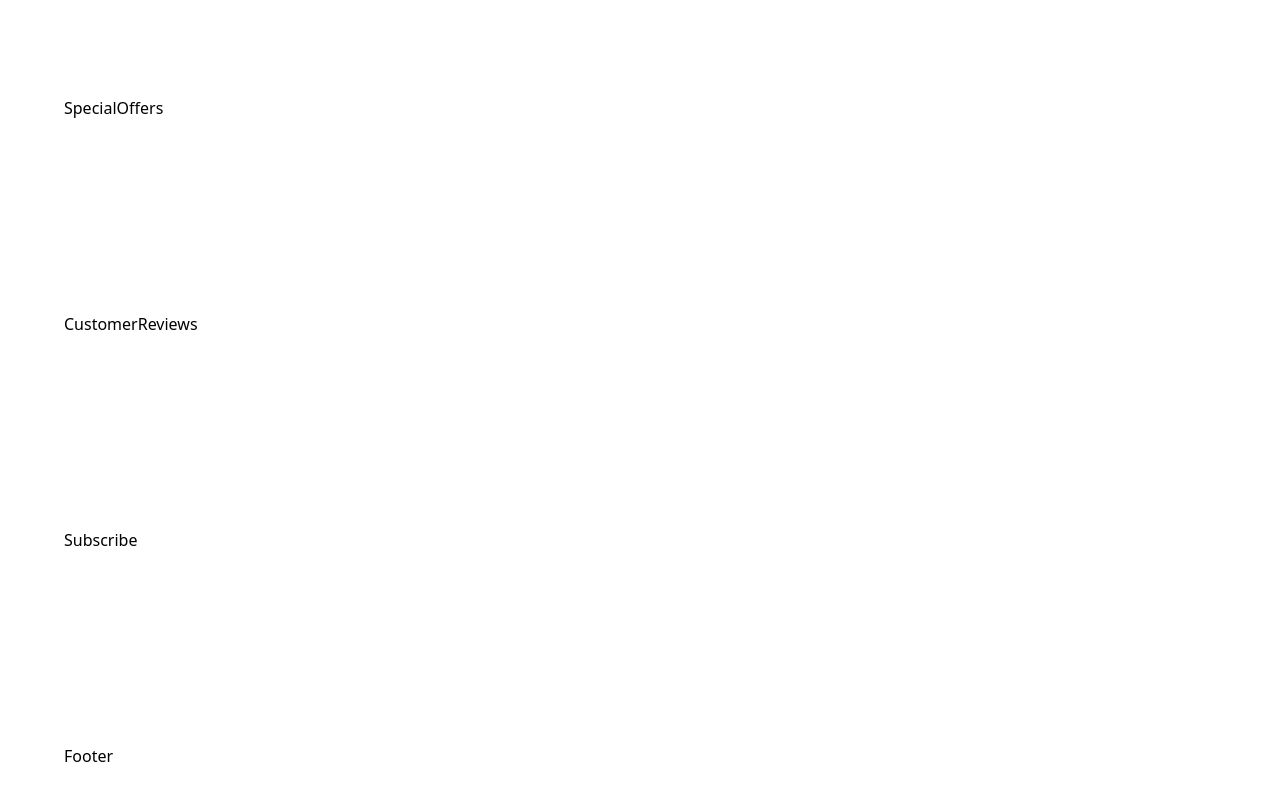
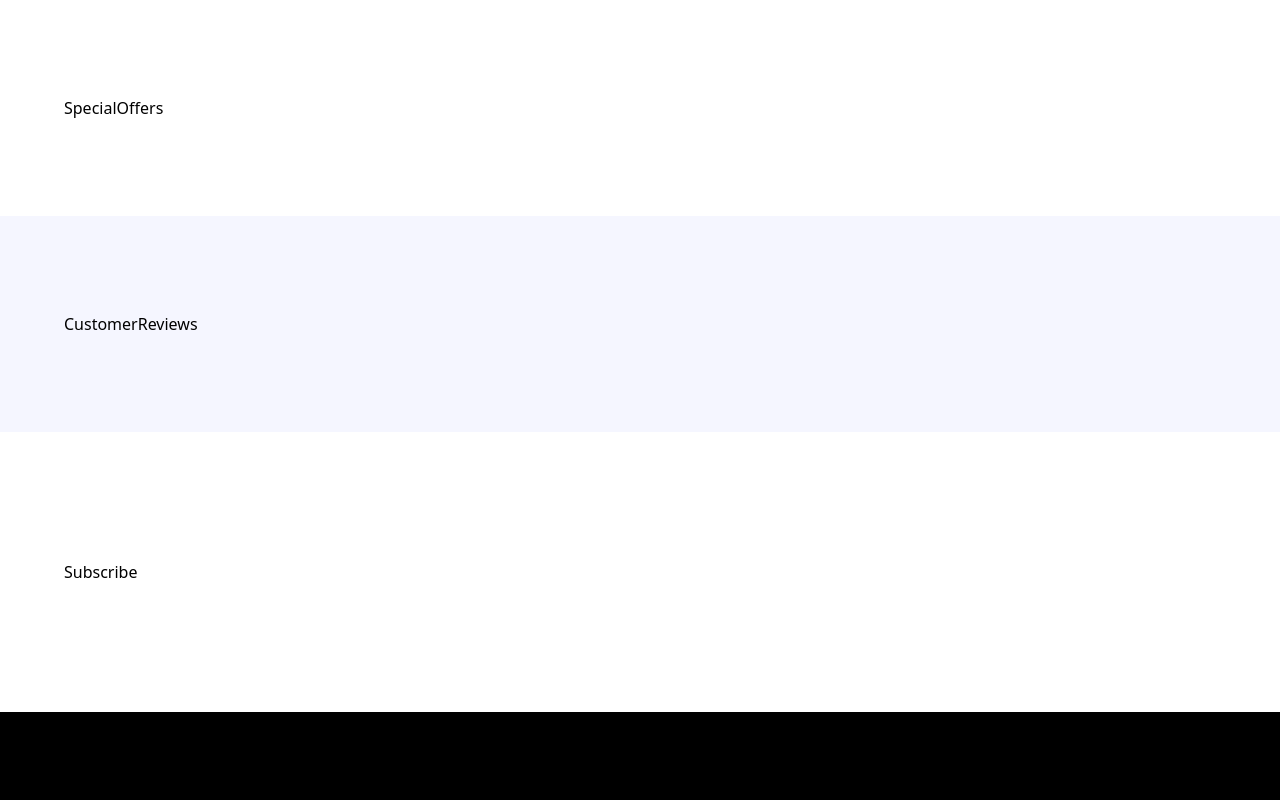
Before and after one commit to Kabileshwaran183/P15-Ecommerce-site, a React (Vite) app: page / in a window 1280 px wide. Shown: the part 680-1480 px from the top of the page. Built offline with nearby package versions, Linux system fonts and the light colour scheme; a web font is replaced by a local one.

Commit message:
created the sections of our proj

```diff
--- a/src/App.jsx
+++ b/src/App.jsx
@@ -16,13 +16,13 @@ const App = () => (
     <section className="padding">
       SpecialOffers
     </section>
-    <section className="padding">
+    <section className="padding bg-pale-blue">
       CustomerReviews
     </section>
-    <section className="padding">
+    <section className="padding-x sm:py-32 py-16 w-full">
       Subscribe
     </section>
-    <section className="padding">
+    <section className="bg-black padding-x padding-t pb-8">
       Footer
     </section>
 
--- /dev/null
+++ b/src/Sections/CustomerReviews.jsx
@@ -0,0 +1,8 @@
+
+const CustomerReviews = () => {
+  return (
+    <div>CustomerReviews</div>
+  )
+}
+
+export default CustomerReviews
--- /dev/null
+++ b/src/Sections/Footer.jsx
@@ -0,0 +1,8 @@
+
+const Footer = () => {
+  return (
+    <div>Footer</div>
+  )
+}
+
+export default Footer
--- /dev/null
+++ b/src/Sections/Hero.jsx
@@ -0,0 +1,8 @@
+
+const Hero = () => {
+  return (
+    <div>Hero</div>
+  )
+}
+
+export default Hero
--- /dev/null
+++ b/src/Sections/PopularProducts.jsx
@@ -0,0 +1,8 @@
+
+const PopularProducts = () => {
+  return (
+    <div>PopularProducts</div>
+  )
+}
+
+export default PopularProducts
--- /dev/null
+++ b/src/Sections/Services.jsx
@@ -0,0 +1,9 @@
+
+
+const Services = () => {
+  return (
+    <div>Services</div>
+  )
+}
+
+export default Services
--- /dev/null
+++ b/src/Sections/SpecialOffers.jsx
@@ -0,0 +1,8 @@
+
+const SpecialOffers = () => {
+  return (
+    <div>SpecialOffers</div>
+  )
+}
+
+export default SpecialOffers
--- /dev/null
+++ b/src/Sections/Subscribe.jsx
@@ -0,0 +1,9 @@
+
+
+const Subscribe = () => {
+  return (
+    <div>Subscribe</div>
+  )
+}
+
+export default Subscribe
--- /dev/null
+++ b/src/Sections/SuperQuality.jsx
@@ -0,0 +1,8 @@
+
+const SuperQuality = () => {
+  return (
+    <div>SuperQuality</div>
+  )
+}
+
+export default SuperQuality
```
